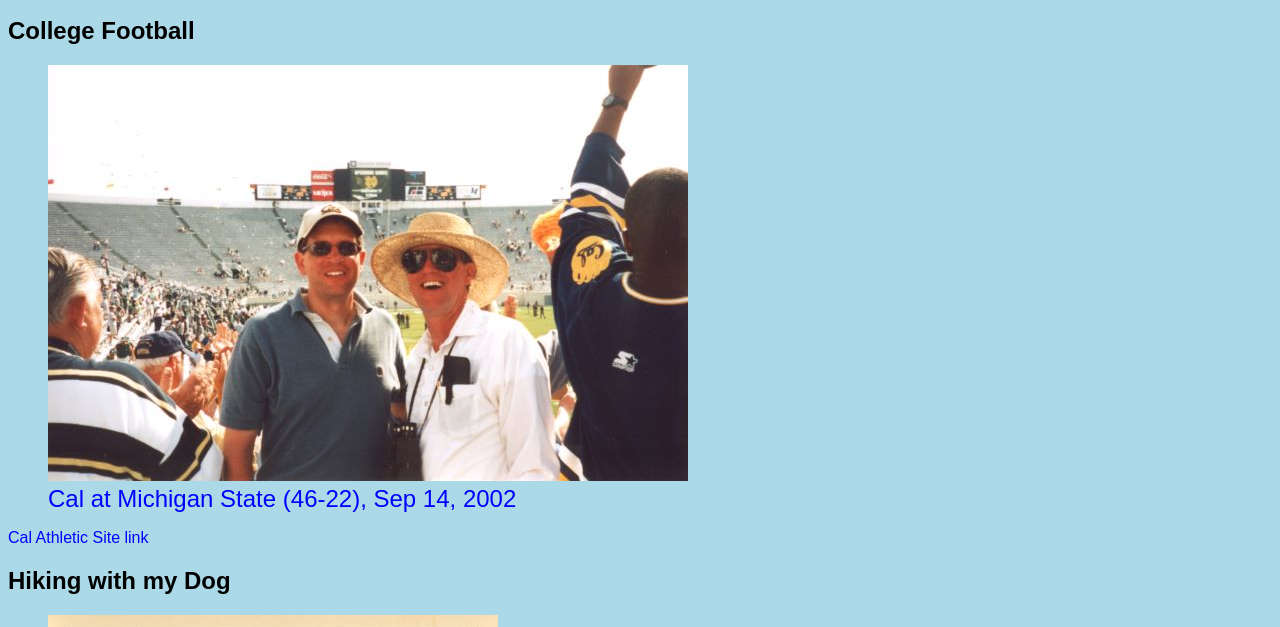
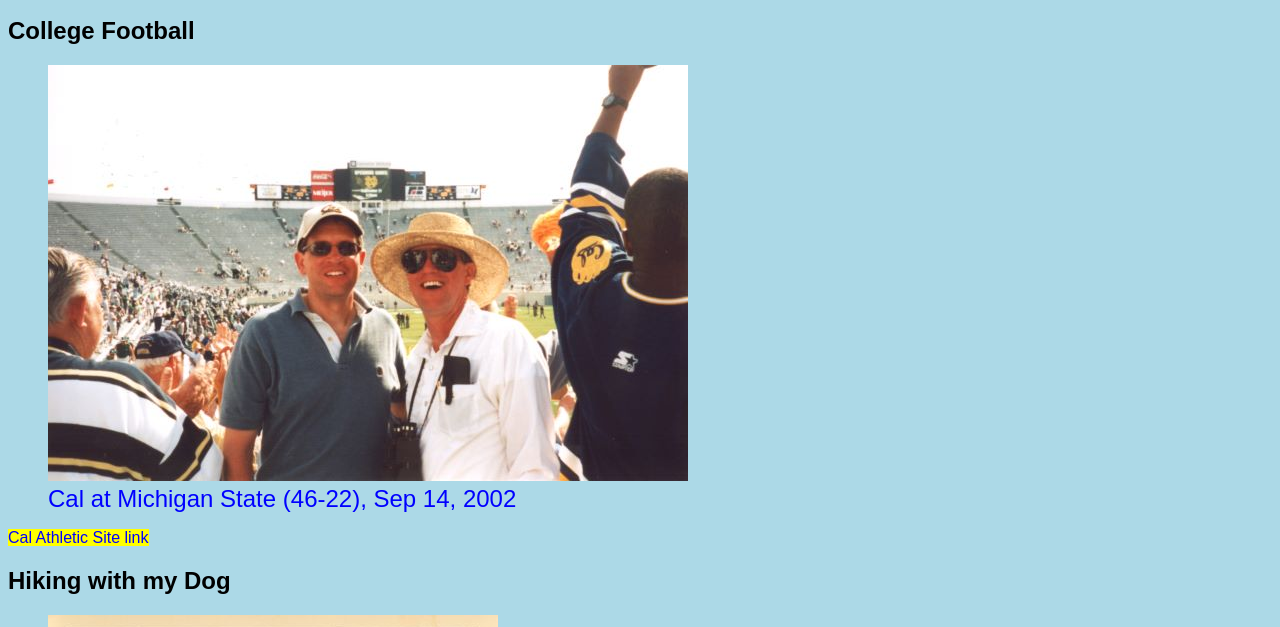
Before and after one commit to doylebjohnson/doylebjohnson.github.io, a plain HTML site: page termproject/hobbies.html in a window 1280 px wide. Shown: the part 115-742 px from the top of the page. Drawn offline with nearby package versions, Linux system fonts and the light colour scheme.

Commit message:
Update main.css

```diff
--- a/termproject/css/main.css
+++ b/termproject/css/main.css
@@ -35,7 +35,7 @@ main p:first-letter {
 }
 
 .hobbyLink {
-    border-color: rgb(0, 0, 0);
+    background-color: yellow;
 }
 
 /* Style links */
```
